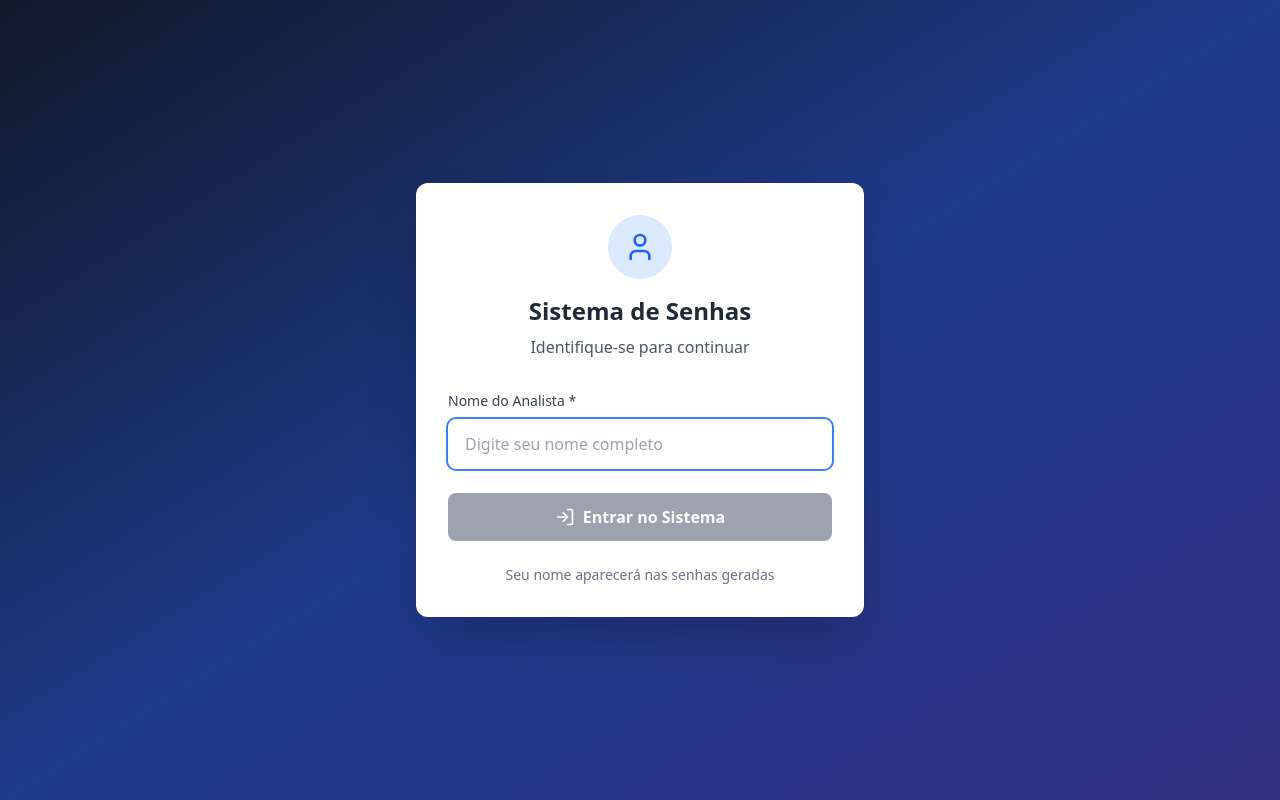
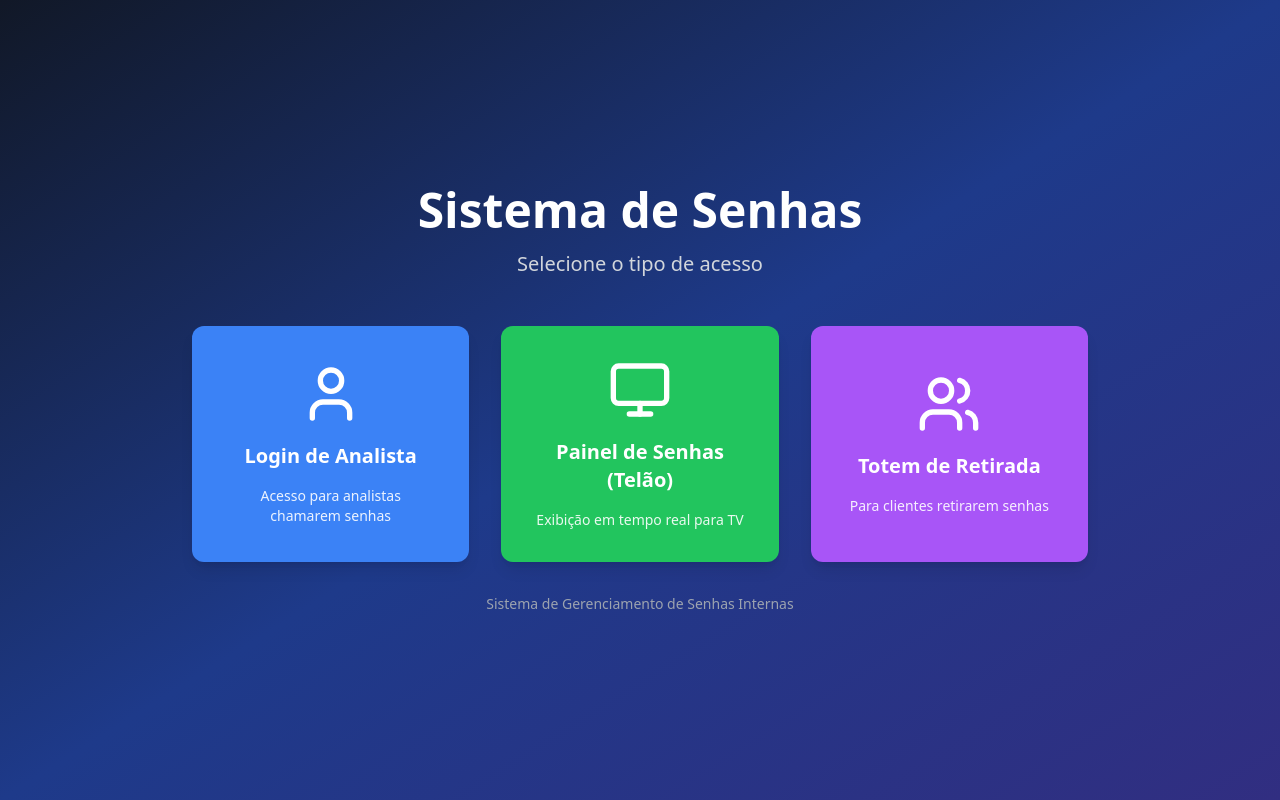
Before and after one commit to victorcsk/gestaodesenhas, a React (Vite) app: page / in a window 1280 px wide. Built offline with nearby package versions, Linux system fonts and the light colour scheme; no server answers; the database is empty.

Commit message:
Implementar 3 tipos de login distintos

```diff
--- a/src/App.tsx
+++ b/src/App.tsx
@@ -3,53 +3,34 @@ import { BrowserRouter as Router, Routes, Route, Navigate } from 'react-router-d
 import { QueueProvider } from './contexts/QueueContext';
 import { AnalyticsProvider } from './contexts/AnalyticsContext';
 import { AnalystProvider, useAnalyst } from './contexts/AnalystContext';
+import LoginSelection from './pages/LoginSelection';
 import AnalystLogin from './pages/AnalystLogin';
-import MainLogin from './pages/MainLogin';
+import AnalystPanel from './pages/AnalystPanel';
 import TicketGeneration from './pages/TicketGeneration';
 import SectorPanel from './pages/SectorPanel';
 import PublicPanel from './pages/PublicPanel';
 import AnalyticsDashboard from './pages/AnalyticsDashboard';
 
 const AppContent: React.FC = () => {
-  const { analystName } = useAnalyst();
-  const [loggedSector, setLoggedSector] = useState<string | null>(null);
-  const [showMainApp, setShowMainApp] = useState(false);
-
-  const handleLogin = (sector: string) => {
-    setLoggedSector(sector);
-  };
-
-  const handleLogout = () => {
-    setLoggedSector(null);
-  };
-
-  const handleAnalystLogin = () => {
-    setShowMainApp(true);
-  };
-
-  // Se não há analista logado, mostrar tela de login
-  if (!analystName || !showMainApp) {
-    return <AnalystLogin onLogin={handleAnalystLogin} />;
-  }
-
   return (
     <Router>
       <Routes>
-        {/* Rota principal - tela de login */}
-        <Route path="/" element={<MainLogin />} />
+        {/* Rota principal - seleção de tipo de login */}
+        <Route path="/" element={<LoginSelection />} />
+
+        {/* Login de analista */}
+        <Route path="/login/analista" element={<AnalystLogin />} />
+
+        {/* Painel do analista */}
+        <Route path="/analista/painel" element={<AnalystPanel />} />
 
         {/* Página de retirada de senhas */}
         <Route path="/retirada" element={<TicketGeneration />} />
 
-        {/* Painel do setor (acesso direto) */}
+        {/* Painel do setor para analistas */}
         <Route
-          path="/setor/:nome/painel"
-          element={
-            <SectorPanel
-              loggedSector={loggedSector}
-              onLogout={handleLogout}
-            />
-          }
+          path="/analista/setor/:nome/painel"
+          element={<SectorPanel />}
         />
 
         {/* Painel público */}
--- a/src/contexts/QueueContext.tsx
+++ b/src/contexts/QueueContext.tsx
@@ -1,6 +1,7 @@
 import React, { createContext, useContext, useState, ReactNode } from 'react';
 import { useWebSocket } from '../hooks/useWebSocket';
 import { useAnalytics } from '../contexts/AnalyticsContext';
+import { useAnalyst } from '../contexts/AnalystContext';
 
 export interface Ticket {
   id: string;
@@ -11,6 +12,7 @@ export interface Ticket {
   analystName?: string;
   timestamp: Date;
   status: 'waiting' | 'current' | 'completed';
+  calledByAnalyst?: string;
 }
 
 export interface SectorQueue {
@@ -52,6 +54,9 @@ const initialState: QueueState = {
 
 export const QueueProvider: React.FC<{ children: ReactNode }> = ({ children }) => {
   const [queues, setQueues] = useState<QueueState>(initialState);
+
+  // Analyst context
+  const analyst = useAnalyst ? useAnalyst() : null;
 
   // Analytics integration
   const analytics = useAnalytics ? useAnalytics() : null;
@@ -147,6 +152,7 @@ export const QueueProvider: React.FC<{ children: ReactNode }> = ({ children }) =
 
   const callNext = (sector: string) => {
     const sectorKey = sector.toUpperCase() as keyof QueueState;
+    const currentAnalyst = analyst?.analystName || 'Analista';
 
     setQueues(prev => {
       const currentQueue = prev[sectorKey].queue;
@@ -164,7 +170,7 @@ export const QueueProvider: React.FC<{ children: ReactNode }> = ({ children }) =
       const ticketWithAnalyst = {
         ...nextTicket,
         status: 'current' as const,
-        calledByAnalyst: nextTicket.analystName // O analista que chamou é o mesmo que gerou
+        calledByAnalyst: currentAnalyst // O analista que chamou a senha
       };
       const newState = {
         ...prev,
--- a/src/pages/AnalystLogin.tsx
+++ b/src/pages/AnalystLogin.tsx
@@ -1,20 +1,18 @@
 import React, { useState } from 'react';
+import { useNavigate } from 'react-router-dom';
 import { User, LogIn } from 'lucide-react';
 import { useAnalyst } from '../contexts/AnalystContext';
 
-interface AnalystLoginProps {
-  onLogin: () => void;
-}
-
-const AnalystLogin: React.FC<AnalystLoginProps> = ({ onLogin }) => {
+const AnalystLogin: React.FC = () => {
   const [name, setName] = useState('');
   const { setAnalystName } = useAnalyst();
+  const navigate = useNavigate();
 
   const handleSubmit = (e: React.FormEvent) => {
     e.preventDefault();
     if (name.trim()) {
       setAnalystName(name.trim());
-      onLogin();
+      navigate('/analista/painel');
     }
   };
 
@@ -64,6 +62,16 @@ const AnalystLogin: React.FC<AnalystLoginProps> = ({ onLogin }) => {
           <div className="mt-6 text-center text-sm text-gray-500">
             <p>Seu nome aparecerá nas senhas geradas</p>
           </div>
+
+          <div className="mt-4 text-center">
+            <button
+              type="button"
+              onClick={() => navigate('/')}
+              className="text-blue-600 hover:text-blue-800 text-sm underline"
+            >
+              Voltar à seleção de login
+            </button>
+          </div>
         </div>
       </div>
     </div>
--- a/src/pages/MainLogin.tsx
+++ b/src/pages/AnalystPanel.tsx
@@ -1,11 +1,11 @@
-import React from 'react';
+import React, { useState } from 'react';
 import { useNavigate } from 'react-router-dom';
-import { Monitor, Phone, Package, Users, RotateCcw, HardDrive, BarChart3, Computer } from 'lucide-react';
+import { Monitor, Phone, Package, Users, RotateCcw, HardDrive, BarChart3, Computer, LogOut } from 'lucide-react';
 import { useQueue } from '../contexts/QueueContext';
 import { useAnalytics } from '../contexts/AnalyticsContext';
 import { useAnalyst } from '../contexts/AnalystContext';
 
-const MainLogin: React.FC = () => {
+const AnalystPanel: React.FC = () => {
   const navigate = useNavigate();
   const { resetAllQueues } = useQueue();
   const { getTodayTotal } = useAnalytics();
@@ -13,32 +13,32 @@ const MainLogin: React.FC = () => {
 
   const sectors = [
     {
-      name: 'SUPORTE_COMPUTADORES',
+      name: 'SUPORTE',
       label: 'Suporte a Computadores',
       icon: Computer,
       color: 'bg-blue-500 hover:bg-blue-600',
-      path: '/setor/suporte/painel' // Mantém o path original para compatibilidade
+      path: '/analista/setor/suporte/painel'
     },
     {
       name: 'HARDWARE',
       label: 'Setor Hardware',
       icon: HardDrive,
       color: 'bg-orange-500 hover:bg-orange-600',
-      path: '/setor/hardware/painel'
+      path: '/analista/setor/hardware/painel'
     },
     {
       name: 'TELEFONIA',
       label: 'Setor Telefonia',
       icon: Phone,
       color: 'bg-green-500 hover:bg-green-600',
-      path: '/setor/telefonia/painel'
+      path: '/analista/setor/telefonia/painel'
     },
     {
       name: 'ATIVOS',
       label: 'Gestão de Ativos',
       icon: Package,
       color: 'bg-purple-500 hover:bg-purple-600',
-      path: '/setor/ativos/painel'
+      path: '/analista/setor/ativos/painel'
     },
   ];
 
@@ -53,21 +53,15 @@ const MainLogin: React.FC = () => {
     }
   };
 
-  const handlePublicPanel = () => {
-    navigate('/painel');
-  };
-
-  const handleTicketGeneration = () => {
-    navigate('/retirada');
-  };
-
   const handleAnalytics = () => {
     navigate('/analytics');
   };
 
   const handleLogout = () => {
-    clearAnalyst();
-    window.location.reload();
+    if (window.confirm('Tem certeza que deseja encerrar sua sessão?')) {
+      clearAnalyst();
+      navigate('/');
+    }
   };
 
   const todayTotal = getTodayTotal();
@@ -77,7 +71,7 @@ const MainLogin: React.FC = () => {
       <div className="max-w-4xl w-full">
         <div className="text-center mb-12">
           <h1 className="text-5xl font-bold text-white mb-4">
-            Sistema de Senhas
+            Painel do Analista
           </h1>
           {analystName && (
             <div className="mb-4 flex items-center justify-center space-x-4">
@@ -86,12 +80,12 @@ const MainLogin: React.FC = () => {
                 <span className="font-bold">{analystName}</span>
               </div>
               <button onClick={handleLogout} className="text-white hover:text-gray-300 text-sm underline">
-                Trocar usuário
+                Encerrar sessão
               </button>
             </div>
           )}
           <p className="text-xl text-gray-300">
-            Selecione uma opção para continuar
+            Selecione um setor para atender
           </p>
           {todayTotal > 0 && (
             <div className="mt-4 inline-block bg-green-500 bg-opacity-20 text-green-300 px-4 py-2 rounded-lg">
@@ -102,7 +96,7 @@ const MainLogin: React.FC = () => {
           )}
         </div>
 
-        <div className="grid gap-6 md:grid-cols-2 lg:grid-cols-3 mb-8">
+        <div className="grid gap-6 md:grid-cols-2 lg:grid-cols-2 mb-8">
           {/* Botões dos Setores */}
           {sectors.map((sector) => {
             const IconComponent = sector.icon;
@@ -123,29 +117,7 @@ const MainLogin: React.FC = () => {
           })}
         </div>
 
-        <div className="grid gap-4 md:grid-cols-4">
-          {/* Botão Retirada de Senhas */}
-          <button
-            onClick={handleTicketGeneration}
-            className="bg-yellow-500 hover:bg-yellow-600 text-white p-6 rounded-xl shadow-lg transform hover:scale-105 transition-all duration-200 focus:outline-none focus:ring-4 focus:ring-yellow-300"
-          >
-            <div className="flex flex-col items-center space-y-3">
-              <Users size={32} />
-              <span className="font-semibold">Retirar Senha</span>
-            </div>
-          </button>
-
-          {/* Botão Painel Público */}
-          <button
-            onClick={handlePublicPanel}
-            className="bg-gray-600 hover:bg-gray-700 text-white p-6 rounded-xl shadow-lg transform hover:scale-105 transition-all duration-200 focus:outline-none focus:ring-4 focus:ring-gray-400"
-          >
-            <div className="flex flex-col items-center space-y-3">
-              <Monitor size={32} />
-              <span className="font-semibold">Painel Público</span>
-            </div>
-          </button>
-
+        <div className="grid gap-4 md:grid-cols-3">
           {/* Botão Analytics */}
           <button
             onClick={handleAnalytics}
@@ -167,6 +139,17 @@ const MainLogin: React.FC = () => {
               <span className="font-semibold">Reset Diário</span>
             </div>
           </button>
+
+          {/* Botão Logout */}
+          <button
+            onClick={handleLogout}
+            className="bg-gray-600 hover:bg-gray-700 text-white p-6 rounded-xl shadow-lg transform hover:scale-105 transition-all duration-200 focus:outline-none focus:ring-4 focus:ring-gray-400"
+          >
+            <div className="flex flex-col items-center space-y-3">
+              <LogOut size={32} />
+              <span className="font-semibold">Encerrar Sessão</span>
+            </div>
+          </button>
         </div>
 
         <div className="text-center mt-8 text-gray-400">
@@ -179,4 +162,4 @@ const MainLogin: React.FC = () => {
   );
 };
 
-export default MainLogin;
+export default AnalystPanel;
--- /dev/null
+++ b/src/pages/LoginSelection.tsx
@@ -0,0 +1,80 @@
+import React from 'react';
+import { useNavigate } from 'react-router-dom';
+import { User, Monitor, Users } from 'lucide-react';
+
+const LoginSelection: React.FC = () => {
+  const navigate = useNavigate();
+
+  const loginTypes = [
+    {
+      type: 'analyst',
+      title: 'Login de Analista',
+      description: 'Acesso para analistas chamarem senhas',
+      icon: User,
+      color: 'bg-blue-500 hover:bg-blue-600',
+      path: '/login/analista'
+    },
+    {
+      type: 'panel',
+      title: 'Painel de Senhas (Telão)',
+      description: 'Exibição em tempo real para TV',
+      icon: Monitor,
+      color: 'bg-green-500 hover:bg-green-600',
+      path: '/painel'
+    },
+    {
+      type: 'totem',
+      title: 'Totem de Retirada',
+      description: 'Para clientes retirarem senhas',
+      icon: Users,
+      color: 'bg-purple-500 hover:bg-purple-600',
+      path: '/retirada'
+    }
+  ];
+
+  return (
+    <div className="min-h-screen bg-gradient-to-br from-gray-900 via-blue-900 to-indigo-900 flex items-center justify-center p-4">
+      <div className="max-w-4xl w-full">
+        <div className="text-center mb-12">
+          <h1 className="text-5xl font-bold text-white mb-4">
+            Sistema de Senhas
+          </h1>
+          <p className="text-xl text-gray-300">
+            Selecione o tipo de acesso
+          </p>
+        </div>
+
+        <div className="grid gap-8 md:grid-cols-3">
+          {loginTypes.map((loginType) => {
+            const IconComponent = loginType.icon;
+            return (
+              <button
+                key={loginType.type}
+                onClick={() => navigate(loginType.path)}
+                className={`${loginType.color} text-white p-8 rounded-xl shadow-lg transform hover:scale-105 transition-all duration-200 focus:outline-none focus:ring-4 focus:ring-opacity-50`}
+              >
+                <div className="flex flex-col items-center space-y-4">
+                  <IconComponent size={64} className="mx-auto" />
+                  <h3 className="text-xl font-bold text-center">
+                    {loginType.title}
+                  </h3>
+                  <p className="text-sm opacity-90 text-center">
+                    {loginType.description}
+                  </p>
+                </div>
+              </button>
+            );
+          })}
+        </div>
+
+        <div className="text-center mt-8 text-gray-400">
+          <p className="text-sm">
+            Sistema de Gerenciamento de Senhas Internas
+          </p>
+        </div>
+      </div>
+    </div>
+  );
+};
+
+export default LoginSelection;
--- a/src/pages/PublicPanel.tsx
+++ b/src/pages/PublicPanel.tsx
@@ -58,11 +58,10 @@ const PublicPanel: React.FC = () => {
         <div className="max-w-7xl mx-auto text-center">
           <div className="absolute top-4 right-4">
             <button
-              onClick={() => navigate('/')}
+              onClick={() => navigate('/painel')}
               className="flex items-center space-x-1 bg-white bg-opacity-20 hover:bg-opacity-30 px-3 py-2 rounded-lg transition-colors text-sm"
             >
-              <ArrowLeft size={16} />
-              <span>Voltar</span>
+              <span>Painel de Senhas</span>
             </button>
           </div>
           <h1 className="text-4xl font-bold mb-2">Painel de Senhas</h1>
@@ -131,7 +130,7 @@ const PublicPanel: React.FC = () => {
                       )}
                       <div className="text-xs text-gray-500 flex items-center justify-center space-x-1">
                         <Clock size={12} />
-                        <span>Chamada às {formatTime(currentTicket.timestamp)}</span>
+                        <span>Chamada às {formatTime(currentTicket.timestamp)} por {currentTicket.calledByAnalyst || 'Analista'}</span>
                       </div>
                     </div>
                   ) : (
@@ -162,7 +161,13 @@ const PublicPanel: React.FC = () => {
       {/* Footer */}
       <div className="text-center text-white opacity-60 py-4 mt-6">
         <p className="text-sm">
-          Sistema de Senhas Interno • Atualização em tempo real
+          Sistema de Senhas Interno • Atualização em tempo real •{' '}
+          <button
+            onClick={() => navigate('/')}
+            className="underline hover:text-gray-300"
+          >
+            Voltar à seleção
+          </button>
         </p>
       </div>
 
--- a/src/pages/TicketGeneration.tsx
+++ b/src/pages/TicketGeneration.tsx
@@ -1,18 +1,14 @@
 import React, { useState } from 'react';
 import { useQueue } from '../contexts/QueueContext';
-import { useAnalyst } from '../contexts/AnalystContext';
 import { Ticket, Printer, Phone, Computer, ArrowLeft, Package } from 'lucide-react';
 import { useNavigate } from 'react-router-dom';
-import PrintableTicket from '../components/PrintableTicket';
 import ServiceModal from '../components/ServiceModal';
 import InfoModal from '../components/InfoModal';
 
 const TicketGeneration: React.FC = () => {
   const { generateTicketWithDetails } = useQueue();
-  const { analystName } = useAnalyst();
   const navigate = useNavigate();
   const [lastTicket, setLastTicket] = useState<Ticket | null>(null);
-  const [showPrintable, setShowPrintable] = useState(false);
   const [showServiceModal, setShowServiceModal] = useState(false);
   const [showInfoModal, setShowInfoModal] = useState(false);
   const [selectedSector, setSelectedSector] = useState<string>('');
@@ -123,18 +119,17 @@ const TicketGeneration: React.FC = () => {
       {/* Botão Voltar */}
       <div className="absolute top-4 right-4">
         <button
-          onClick={() => navigate('/')}
+          onClick={() => navigate('/retirada')}
           className="flex items-center space-x-1 bg-white hover:bg-gray-50 px-3 py-2 rounded-lg shadow-md transition-colors text-sm text-gray-600"
         >
-          <ArrowLeft size={16} />
-          <span>Voltar</span>
+          <span>Totem de Retirada</span>
         </button>
       </div>
 
       <div className="max-w-4xl w-full">
         <div className="text-center mb-12">
           <h1 className="text-4xl font-bold text-gray-800 mb-4">
-            Sistema de Senhas
+            Retirada de Senhas
           </h1>
           <p className="text-gray-600 text-lg">
             Selecione o setor para retirar sua senha de atendimento
@@ -169,8 +164,17 @@ const TicketGeneration: React.FC = () => {
         <div className="mt-12 text-center">
           <div className="text-gray-500">
             <span className="text-sm">
-              Sua senha aparecerá no painel público após a geração
+              Sua senha aparecerá no painel de senhas após ser chamada
             </span>
+          </div>
+
+          <div className="mt-4">
+            <button
+              onClick={() => navigate('/')}
+              className="text-blue-600 hover:text-blue-800 text-sm underline"
+            >
+              Voltar à seleção de login
+            </button>
           </div>
         </div>
       </div>
```
Also changed, not shown: src/pages/SectorPanel.tsx (+12 -13 lines).
